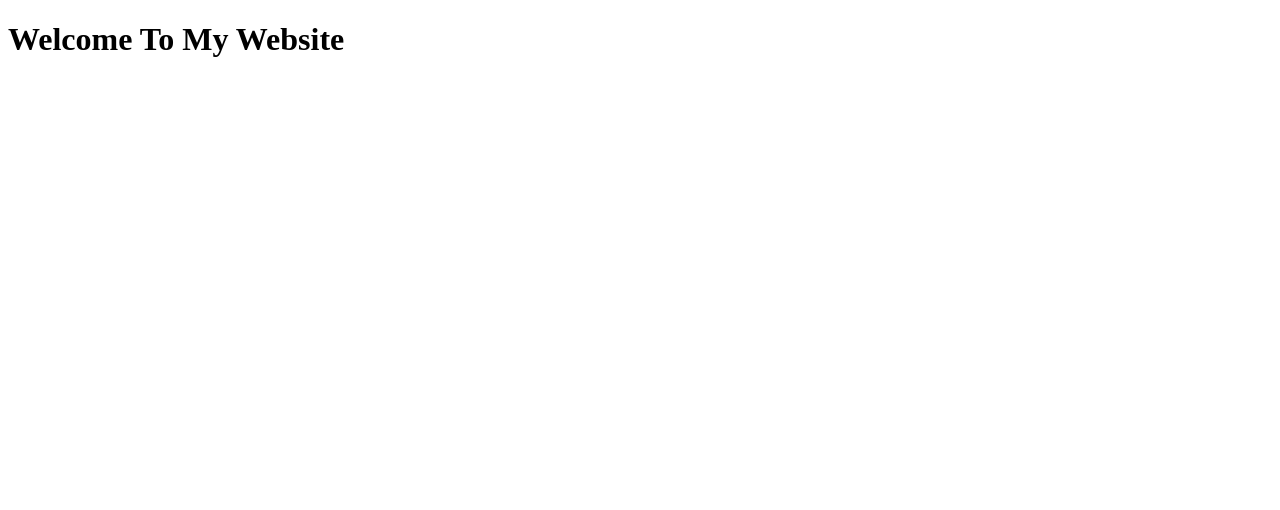
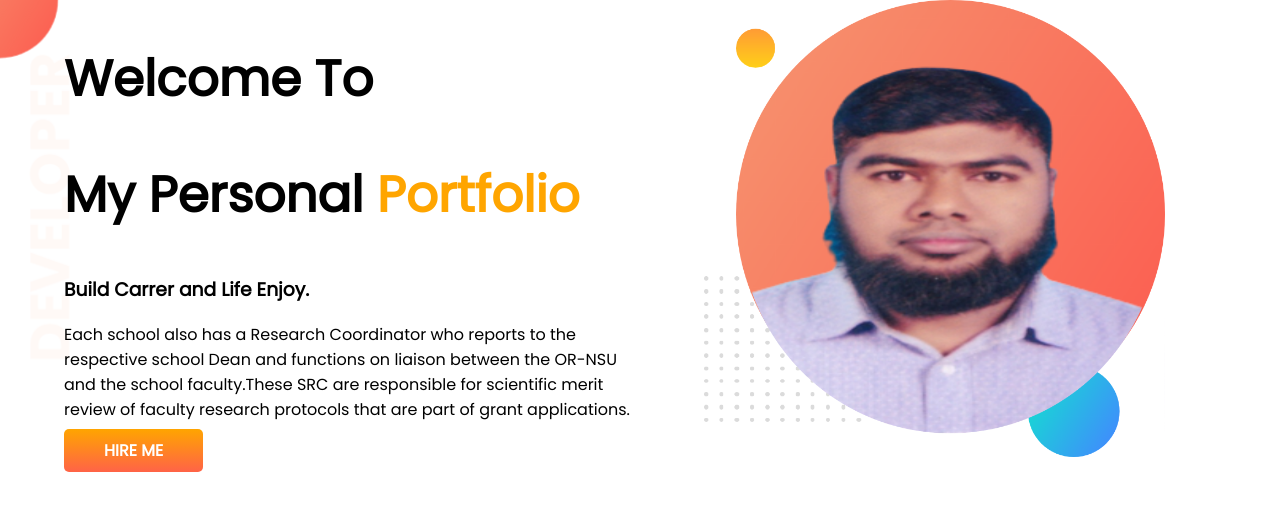
Before and after one commit to rakibulfarhad/my-first-repo, a plain HTML site: page index.html in a window 1280 px wide. Drawn offline with Linux system fonts and the light colour scheme.

Commit message:
top banner added

```diff
--- a/index.html
+++ b/index.html
@@ -6,10 +6,26 @@
     <meta http-equiv="X-UA-Compatible" content="IE=edge">
     <meta name="viewport" content="width=device-width, initial-scale=1.0">
     <title>My First Github Repo</title>
+    <link rel="shortcut icon" href="image/rose.jpg" type="image/x-icon">
+    <link rel="preconnect" href="https://fonts.googleapis.com">
+    <link rel="preconnect" href="https://fonts.gstatic.com" crossorigin>
+    <link href="https://fonts.googleapis.com/css2?family=Poppins&display=swap" rel="stylesheet">
+    <link rel="stylesheet" href="style.css">
 </head>
-<h1>Welcome To My Website</h1>
+
 <body>
-
+    <section class="top-banner">
+        <div class="half-width">
+            <h1>Welcome To</h1>
+            <h1>My Personal <span class="orange-color">Portfolio</span></h1>
+            <h3>Build Carrer and Life Enjoy.</h3>
+            <p>Each school also has a Research Coordinator who reports to the respective school Dean and functions on liaison between the OR-NSU and the school faculty.These SRC are responsible for scientific merit review of faculty research protocols that are part of grant applications.</p>
+            <a class="link-button"target="_blank"href="https://web.programming-hero.com/">HIRE ME</a>
+            </div>
+            <div class="half-width">
+                <img src="image/Rakibul.png" alt="">
+            </div>
+    </section>
 </body>
 
 </html>
--- /dev/null
+++ b/style.css
@@ -0,0 +1,33 @@
+body{
+    font-family: 'Poppins', sans-serif;
+    margin: 0;
+}
+h1{
+    font-size: 50px;
+}
+.orange-color{
+    color: orange;
+}
+section{
+    display: flex;
+}
+.half-width{
+    width: 50%;
+    padding-left: 5%;
+}
+.half-width img{
+    width: 80%;
+}
+.link-button{
+    text-decoration: none;
+    background-image: linear-gradient(orange,tomato);
+    padding: 10px 40px;
+    border-radius: 5px;
+    color: white;
+    font-weight: 700;
+
+}
+.top-banner{
+    background-image:url(image/top-banner.png);
+    background-repeat: no-repeat;
+}
```
Also changed, not shown: image/Rakibul.png (added), image/dream-bg.png (added), image/exp-bg.png (added), image/my-bg.png (added), image/my-bg2.png (added), image/rakib-bg.png (added), image/rose.jpg (added), image/top-banner.png (added).
